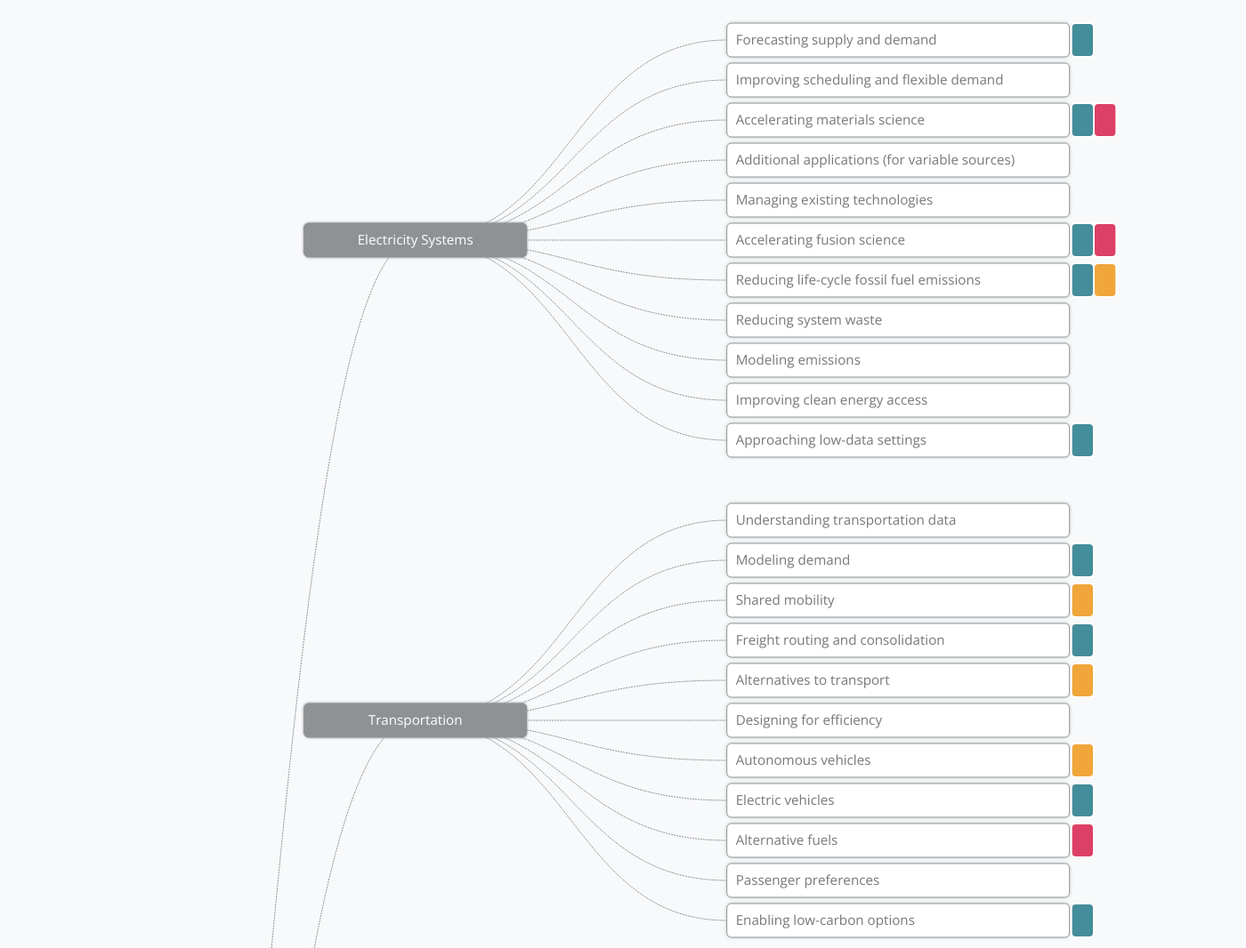
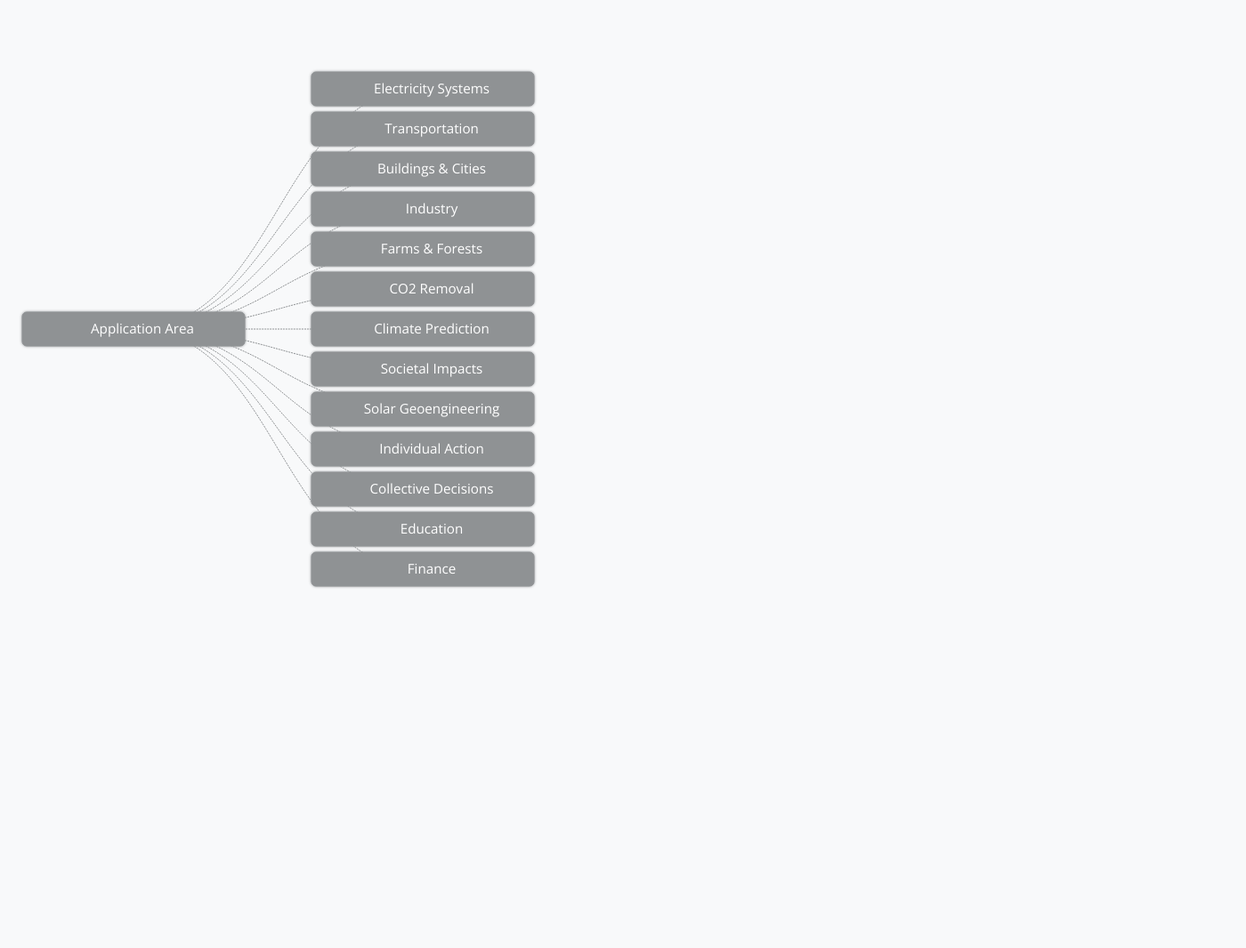
Before and after one commit to deaxmachina/ai_climate_change_summary, a plain HTML site: page index.html in a window 1280 px wide. Shown: the top 1066 px of the page at 89% size, 1400 px wide, since content can reach past the window. After the commit the page ends 800 px from the top, so only its background shows below. Drawn offline with nearby package versions, Linux system fonts and the light colour scheme.

Commit message:
original tree is now expandabale in expandable-tree

```diff
--- /dev/null
+++ b/expandable-tree.js
@@ -0,0 +1,269 @@
+let data = {}
+
+///////////////////////////////////////////
+//////////////// Constants ////////////////
+///////////////////////////////////////////
+const width = 1300;
+let height = 1000;
+const margin = ({top: 100, right: 120, bottom: 100, left: 150})
+const nodeWidth = 250;
+const nodeWidthExtra = 135;
+const nodeHeight = 38;
+
+// const treeHorizontalStretch = 45
+// const treeVerticalStretch = 1
+// const dy = 50
+// const dx = 45
+const dy = width/4
+const dx = 45
+
+const linkColour = "#8F9294"
+const nodeColour = "#fff" //"#EAEDF0"
+const nodeDarkColour = "#8F9294"
+const nodeHoverColour = "#BDBDCD"
+
+const textDarkColour = '#76797a'
+const textLightColour = '#fff'
+
+const heighLeverageCol = "#448D9A"
+const uncertainImpactCol = "#F0A63B"
+const longTermCol = "#DD4066"
+
+///////////////////////////////////////////
+//////////// Helper Functions /////////////
+///////////////////////////////////////////
+
+// process the data in the name-children format for d3 hierarcy
+const processDataForTree = rawData => {
+  let processedData = []
+  rawData.forEach(d => {
+    processedData.push({
+      name: d.title,
+      children: [...d.subsections]
+    })
+  })
+  // so children also have a 'name' property
+  processedData.forEach(d => {
+    d.children.forEach(child => {
+      child.name = child.title
+    })
+  })
+  data['name'] = 'Application Area'
+  data['children'] = [...processedData]
+  return data
+}
+
+/// Set up the tree functions - call them later ///
+const tree = d3.tree().nodeSize([dx, dy])
+const diagonal = d3.linkHorizontal()
+  .x(d => d.y)
+  .y(d => d.x)
+
+
+///////////////////////////////////////////////////
+/////////// Main Graph Wrapper Function ///////////
+//////////////////////////////////////////////////
+async function graph() {
+  const rawData = await d3.json("./data/section-summaries.json");
+  const data = processDataForTree(rawData)
+  const svg = d3.select("svg")
+    //.style('background-color', 'pink')
+    .attr("width", width)
+    .attr("height", height)
+    .style('overflow', 'auto')
+    //.attr("viewBox", [-margin.left, -margin.top, 0, 0])
+
+  svg.call(treeGraph, data)
+}
+
+
+///////////////////////////////////////////////////
+/////////////// Tree Graph Function ///////////////
+//////////////////////////////////////////////////
+function treeGraph (svg, data) {
+
+  const root = d3.hierarchy(data)
+  // root.dx = treeHorizontalStretch; // horizontal spread of the nodes
+  // root.dy = width / (root.height + treeVerticalStretch) // vertical spread of the tree (how 'squished' it is)
+  root.x0 = dy/2
+  root.y0 = 0
+  root.descendants().forEach((d, i) => {
+    d.id = i;
+    d._children = d.children;
+    if (d.depth) d.children = null
+  })
+
+  ////////////////////////////
+  /////// Glow Filter ////////
+  ////////////////////////////
+  // from Nadieh Bremer https://www.visualcinnamon.com/2016/06/glow-filter-d3-visualization/
+  const defs = svg.append("defs");
+  const filter = defs.append("filter")
+      .attr("id","glow");
+  filter.append("feGaussianBlur")
+      .attr("stdDeviation","1.5")
+      .attr("result","coloredBlur");
+  const feMerge = filter.append("feMerge");
+  feMerge.append("feMergeNode")
+      .attr("in","coloredBlur");
+  feMerge.append("feMergeNode")
+      .attr("in","SourceGraphic");
+
+
+  ////////////////////////////////////
+  ////////// Tree Content ///////////
+  //////////////////////////////////
+  // All the code for the tree that updates dynamically on click
+  // of the nodes, as well as change height based on num nodes to show
+
+  function update(source) {
+    const duration = d3.event && d3.event.altKey ? 250 : 250;
+    const nodes = root.descendants().reverse();
+    const links = root.links();
+
+    // Compute the new tree layout.
+    tree(root);
+
+    let left = root;
+    let right = root;
+    root.eachBefore(node => {
+      if (node.x < left.x) left = node;
+      if (node.x > right.x) right = node;
+    });
+
+    // Control the height of the svg with um nodes
+    //let height = right.x - left.x + margin.top + margin.bottom;
+    // console.log(nodes)
+    // if (nodes.length < 30) {
+    //   height = 900
+    // } else if (nodes.length < 40) {
+    //   height = 2200
+    // } else {
+    //   height = 3500
+    // }
+    height = nodes.length*50 // better solution
+
+    const transition = svg.transition()
+      .duration(duration)
+      .attr('height', height)
+      .attr("viewBox", [-margin.left, left.x - margin.top, width, height])
+      .tween("resize", window.ResizeObserver ? null : () => () => svg.dispatch("toggle"));
+
+
+    ////////////////////////////
+    ////////// Links ///////////
+    ////////////////////////////
+    // Just the container groups for links
+    const gLink = svg.selectAll(".link-g")
+    .data([null])
+    .join("g")
+    .classed("link-g", true)
+      .attr("fill", 'none')
+      .attr('stroke', linkColour)
+      .attr('stroke-opacity', 1)
+      .attr('stroke-width', 1)
+      .attr("stroke-dasharray", "2 1")
+
+    ////////////////////////////
+    ////////// Nodes ///////////
+    ////////////////////////////
+    // Just the container groups for nodes
+    const gNode = svg.selectAll(".node-g")
+      .data([null])
+      .join('g')
+      .classed("node-g", true)
+
+    //////////////////////////////
+    // Links content and update //
+    //////////////////////////////
+    const link = gLink.selectAll("path")
+      .data(links, d => d.target.id)
+      .join(
+       enter => {
+         const enterLink = enter.append('path')
+           .attr("d", d => {
+             const o = {x: source.x0, y: source.y0}
+             return diagonal({source: o, target: o})
+           })
+         return enterLink
+       },
+       update => update,
+       exit => {
+         exit.transition(transition).remove()
+           .attr("d", d => {
+             const o = {x: source.x, y: source.y}
+             return diagonal({source: o, target: o})
+           })
+       }
+     )
+     .transition(transition)
+       .attr("d", diagonal)
+
+    //////////////////////////////
+    // Nodes content and update //
+    //////////////////////////////
+    const node = gNode.selectAll("g")
+    .data(nodes, d => d.id)
+      .join(
+        enter => { //enter new nodes at parent's prev pos
+          const nodeEnter = enter.append('g')
+            .attr("transform", d => `translate(${source.y0},${source.x0})`)
+            .attr("fill-opacity", 0)
+            .attr("stroke-opacity", 0)
+            .style("cursor", "pointer")
+            .on("click", (e, d) => {
+              console.log('node was clicked', d)
+              d.children = d.children ? null : d._children;
+              update(d);
+            })
+          // Add the rects for boxes on nodes
+          nodeEnter.append('rect')
+            .attr("fill", d => d.data.children ? nodeDarkColour : nodeColour)
+            .attr("stroke", linkColour)
+            .attr("stroke-linejoin", 'round')
+            .attr("stroke-width", 1)
+            //.attr("stroke-dasharray", d => d.children? 'none' : "2 1")
+            .attr("width", d => d.data.children ? nodeWidth : nodeWidth + nodeWidthExtra)
+            .attr("height", nodeHeight)
+            .attr("y", -nodeHeight/2)
+            .attr("x", d => d.data.children ? -nodeWidth/2 : 0)
+            .attr("rx", '5')
+            .style("filter", "url(#glow)")
+        // Add the text on rects
+        nodeEnter.append("text")
+            .attr("dy", "0.35em")
+            .attr("x", d => d.datachildren ? 0 : 10)
+            .attr("text-anchor", d => d.data.children ? "middle" : "start")
+            .style("fill", d => d.data.children ? textLightColour : textDarkColour)
+            .text(d => d.data.name)
+
+        return nodeEnter
+        },
+        update => update,
+        exit => { //transition exiting nodes to the parent's new position
+          exit.transition(transition).remove()
+            .attr("transform", d => `translate(${source.y},${source.x})`)
+            .attr("fill-opacity", 0)
+            .attr("stroke-opacity", 0);
+          return exit;
+        }
+      )
+      .transition(transition)
+        .attr("transform", d => `translate(${d.y},${d.x})`)
+        .attr("fill-opacity", 1)
+        .attr("stroke-opacity", 1)
+
+
+      // Stash the old positions for transition.
+      root.eachBefore(d => {
+        d.x0 = d.x;
+        d.y0 = d.y;
+      })
+  }
+
+  // Call the update function
+  update(root)
+
+}
+
+graph()
--- a/index.html
+++ b/index.html
@@ -8,7 +8,10 @@
   <title>AI for Climate Change Summary</title>
 </head>
 <body>
-  <svg></svg>
+
+    <svg></svg>
+
+
 
   <!-- <div class="notes">
     <span>Notes</span>
@@ -25,6 +28,6 @@
 
   <script src="https://cdnjs.cloudflare.com/ajax/libs/lodash.js/4.17.21/lodash.min.js" integrity="sha512-WFN04846sdKMIP5LKNphMaWzU7YpMyCU245etK3g/2ARYbPK9Ub18eG+ljU96qKRCWh+quCY7yefSmlkQw1ANQ==" crossorigin="anonymous" referrerpolicy="no-referrer"></script>
   <script src="https://d3js.org/d3.v7.min.js"></script>
-  <script src="script.js"></script>
+  <script src="expandable-tree.js"></script>
 </body>
 </html>
--- a/style.css
+++ b/style.css
@@ -124,3 +124,9 @@ text {
   color: var(--dark-colour);
   font-weight: bold;
 }
+
+.graph-container {
+  height: 700px;
+  overflow-y: auto;
+  background-color: red;
+}
```
Also changed, not shown: tree.js (+0 -7 lines).
